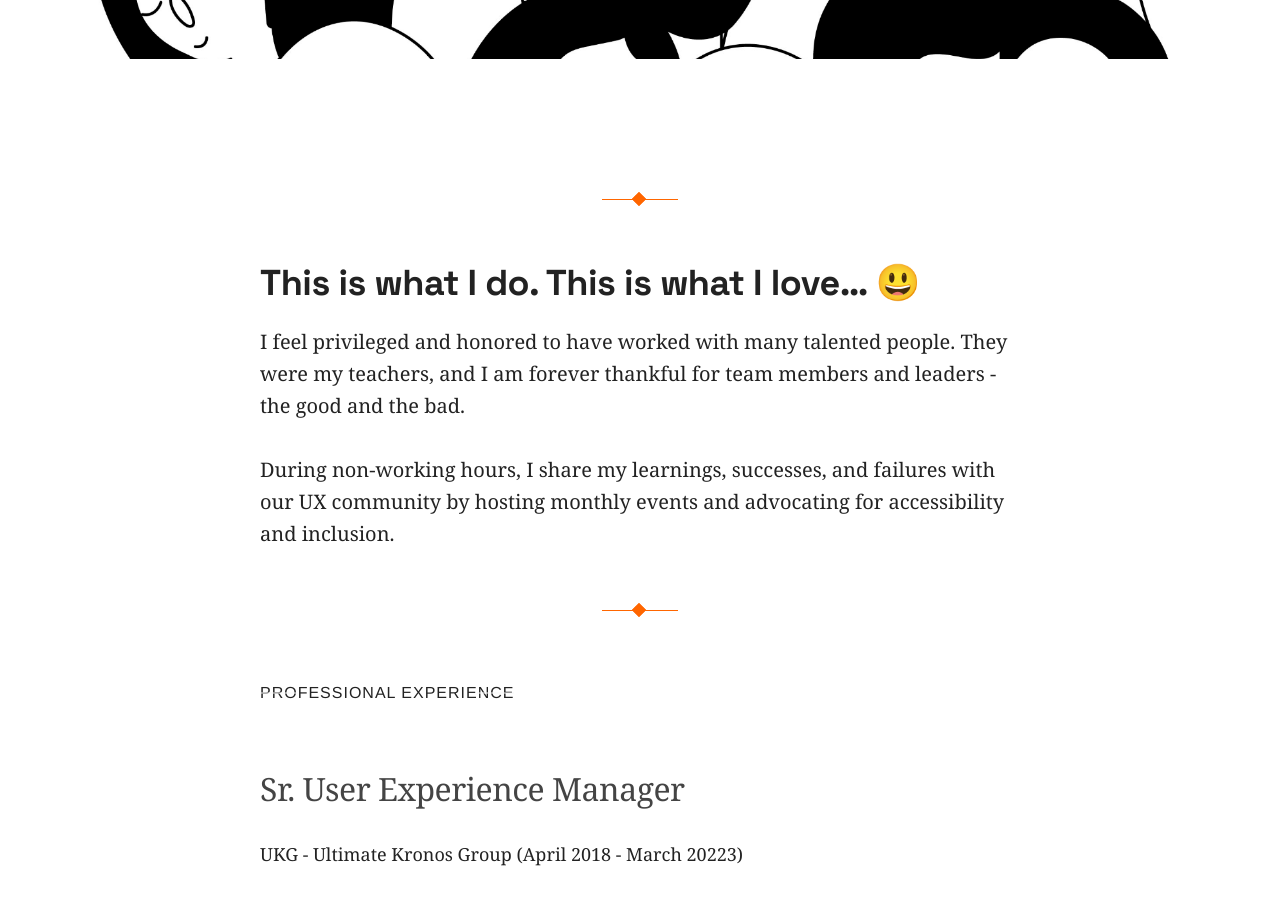
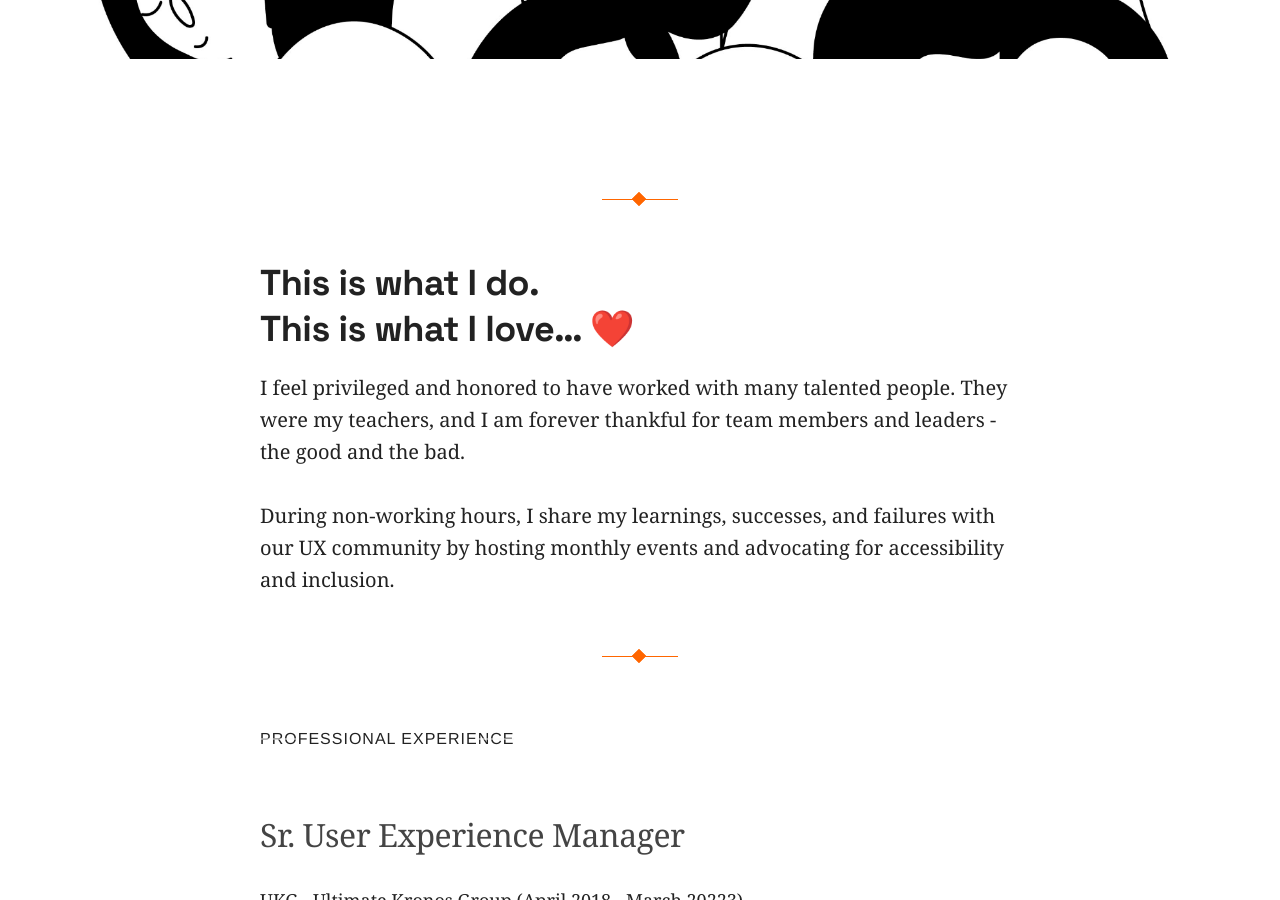
Before and after one commit to mpaiva/blog, a Jekyll site: the page built from _pages/about.md, in a window 1280 px wide and 900 px high, scrolled down 852 px. Built offline with Jekyll 4.4.1, drawn with Linux system fonts in a browser that asks for light colours; nearby versions of some CDN libraries; comment, search, counter and statistics services are not loaded.

```diff
--- a/_pages/about.md
+++ b/_pages/about.md
@@ -7,7 +7,7 @@ image: home.png
 
 <hr/>
 
-## This is what I do. This is what I love... 😃
+## This is what I do.<br/>This is what I love... ❤️
 
 I feel privileged and honored to have worked with many talented people. They were my teachers, and I am forever thankful for team members and leaders - the good and the bad.
 
```
